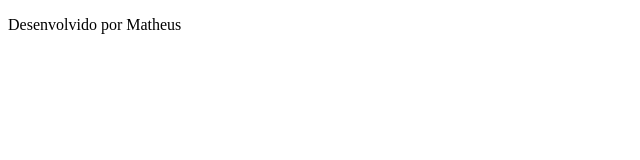
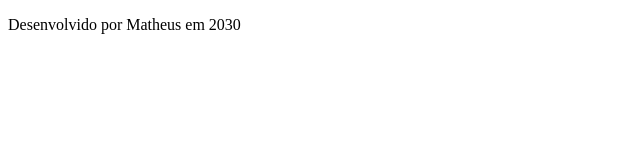
Before and after one commit to mattFerr6/FerreiraTheu, a plain HTML site: page index.html in a window 1280 px wide. Shown: the full height of the page, 0-640 px from the left. Drawn offline with Linux system fonts and the light colour scheme.

Commit message:
Texto do footer atualizado

```diff
--- a/index.html
+++ b/index.html
@@ -9,7 +9,7 @@
 
 <body>
     <footer>
-        <p>Desenvolvido por Matheus</p>
+        <p>Desenvolvido por Matheus em 2030</p>
     </footer>
 </body>
 
```
